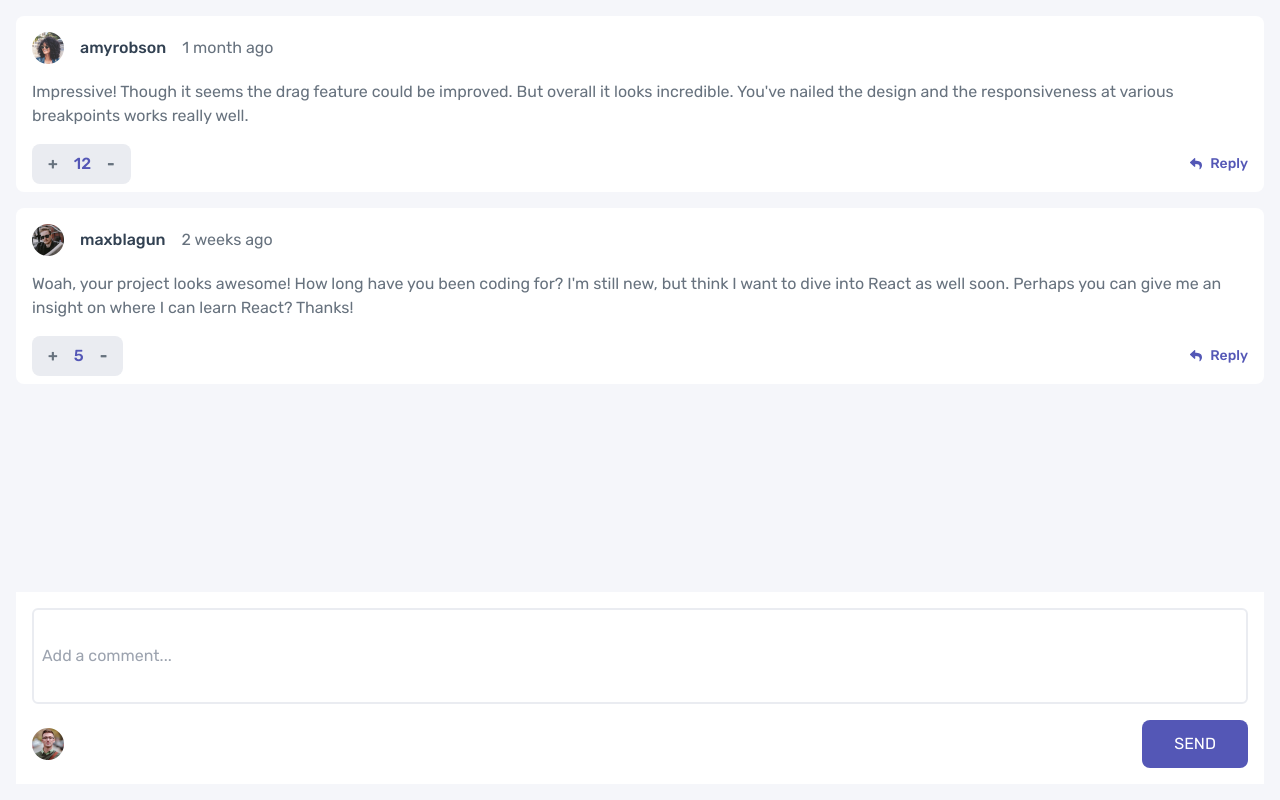
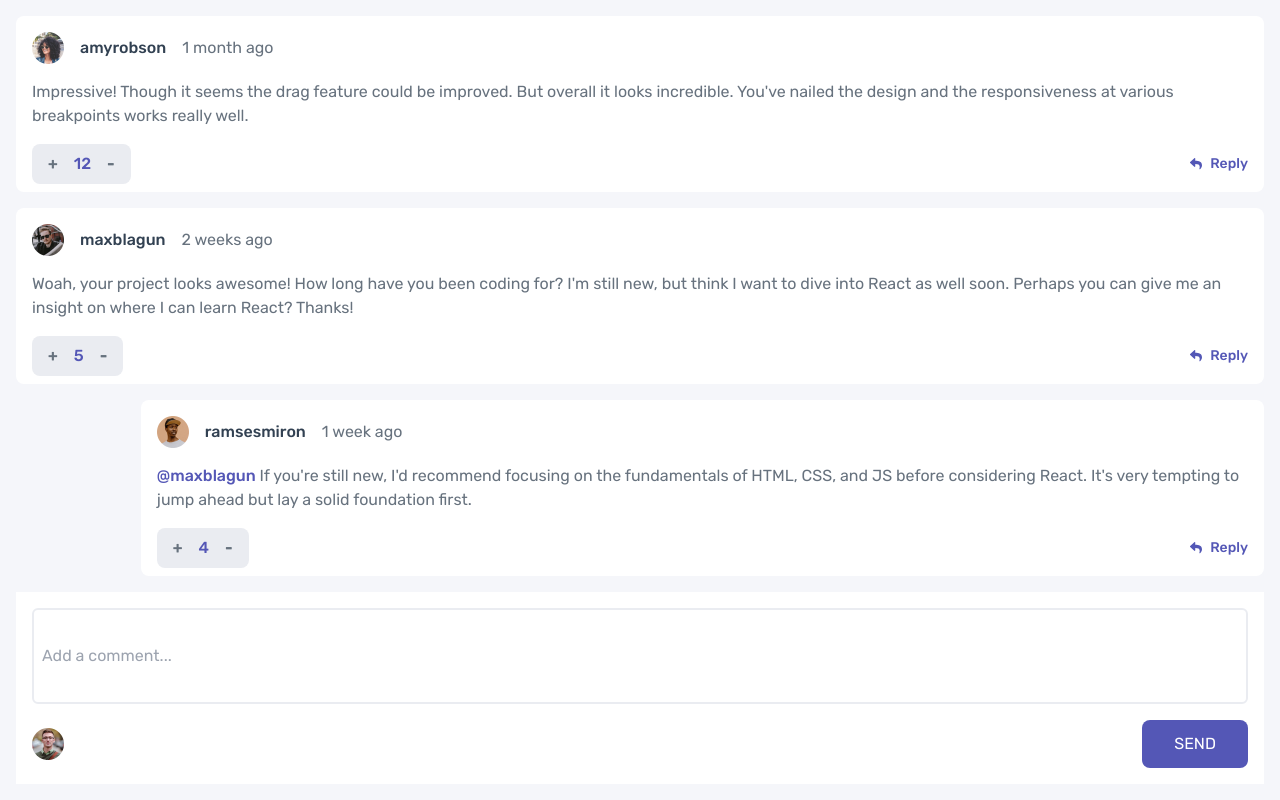
Before and after one commit to DripSwag/interactive-comments-section, a React (Vite) app: page / in a window 1280 px wide. Built offline with nearby package versions, Linux system fonts and the light colour scheme.

Commit message:
Added reply logic

```diff
--- a/src/App.tsx
+++ b/src/App.tsx
@@ -1,8 +1,9 @@
 import data from './data.json'
-import CommentComponent from './Components/Comment'
 import { Comment } from './interfaces/Comment.types'
 import { useCallback, useState } from 'react'
 import AddComment from './Components/AddComment'
+import CommentReplyContainer from './Components/CommentReplyContainer'
+import { Reply } from './interfaces/Reply.types'
 
 function App() {
   const [comments, setComments] = useState<Array<Comment>>(data.comments)
@@ -32,12 +33,65 @@ function App() {
 
   const deleteComment = useCallback(
     (id: number) => {
-      const index = comments.findIndex(value => {
-        return value.id === id
-      })
-      let temp = comments.slice(0)
-      temp.splice(index, 1)
-      setComments(temp)
+      //NOTE: Loops through each comment and checks if the comment is the comment to be deleted, else it will check if the replies has the comment to delete
+      //temp variable is a deep copy of the comments array
+      for (let i = 0; i < comments.length; i++) {
+        if (comments[i].id === id) {
+          let temp = comments.splice(0)
+          temp.splice(i, 1)
+          setComments(temp)
+        } else if (
+          comments[i].replies.findIndex(reply => {
+            return reply.id === id
+          }) !== -1
+        ) {
+          let temp = comments.splice(0)
+          temp[i].replies.splice(
+            temp[i].replies.findIndex(reply => {
+              return reply.id === id
+            }),
+            1,
+          )
+          setComments(temp)
+        }
+      }
+    },
+    [comments],
+  )
+
+  const addReply = useCallback(
+    (id: number, body: string, replyingTo: string) => {
+      for (let i = 0; i < comments.length; i++) {
+        let topComment = comments[i]
+        const reply: Reply = {
+          id: Date.now(),
+          content: body,
+          createdAt: 'Now',
+          score: 0,
+          replyingTo: replyingTo,
+          user: {
+            image: {
+              png: data.currentUser.image.png,
+              webp: data.currentUser.image.webp,
+            },
+            username: data.currentUser.username,
+          },
+        }
+        if (topComment.id === id) {
+          let tempComments = comments.splice(0)
+          tempComments[i].replies = [...tempComments[i].replies, reply]
+          setComments(tempComments)
+        } else {
+          let foundReply = topComment.replies.findIndex(value => {
+            return value.id === id
+          })
+          if (foundReply !== -1) {
+            let tempComments = comments.splice(0)
+            tempComments[i].replies = [...tempComments[i].replies, reply]
+            setComments(tempComments)
+          }
+        }
+      }
     },
     [comments],
   )
@@ -49,11 +103,11 @@ function App() {
           {comments &&
             comments.map(value => {
               return (
-                <CommentComponent
-                  comment={value}
-                  currentUser={data.currentUser.username}
+                <CommentReplyContainer
+                  value={value}
                   deleteComment={deleteComment}
                   key={value.id}
+                  addReply={addReply}
                 />
               )
             })}
--- a/src/Components/Comment.tsx
+++ b/src/Components/Comment.tsx
@@ -1,28 +1,45 @@
 import { useCallback, useState } from 'react'
-import { Comment } from '../interfaces/Comment.types'
 import Delete from './Delete'
 import Edit from './Edit'
-import Reply from './Reply'
+import Reply from './ReplyButton.tsx'
 import Score from './Score'
 import Mode from '../enums/Mode.enum.ts'
+import data from '../data.json'
+import ReplyBox from './ReplyBox.tsx'
 
 interface Params {
-  comment: Comment
-  currentUser: string
   deleteComment: Function
+  profileImg: string
+  replyingTo?: string
+  username: string
+  score: number
+  content: string
+  id: number
+  createdAt: string
+  addReply: Function
 }
 
 export default function CommentComponent({
-  comment,
-  currentUser,
   deleteComment,
+  profileImg,
+  replyingTo,
+  username,
+  score,
+  content,
+  id,
+  createdAt,
+  addReply,
 }: Params) {
   const [mode, setMode] = useState(Mode.default)
-  const [value, setValue] = useState(comment.content)
+  const [value, setValue] = useState(content)
 
   const changeMode = useCallback(
     (newMode: Mode) => {
+      if (newMode === mode) {
+        setMode(Mode.default)
+      } else {
         setMode(newMode)
+      }
     },
     [mode],
   )
@@ -31,7 +48,7 @@ export default function CommentComponent({
     if (commentUser === currentUser && mode === Mode.default) {
       return (
         <>
-          <Delete deleteComment={deleteComment} commentId={comment.id} />
+          <Delete deleteComment={deleteComment} commentId={id} />
           <Edit changeMode={changeMode} />
         </>
       )
@@ -49,22 +66,36 @@ export default function CommentComponent({
     } else {
       return (
         <>
-          <Reply />
+          <Reply changeMode={changeMode} />
         </>
       )
     }
   }
 
+  function renderReplyingTo() {
+    if (replyingTo) {
       return (
-    <div className='flex flex-col gap-4 bg-white rounded-lg p-4 h-fit'>
+        <span className='text-ModerateBlue font-medium'>@{replyingTo} </span>
+      )
+    } else {
+      return <></>
+    }
+  }
+
+  return (
+    <div className='w-full'>
+      <div
+        className={`flex flex-col gap-4 bg-white rounded-lg p-4 h-fit ${
+          replyingTo ? 'w-[90%] ml-auto' : ''
+        }`}
+      >
         <div className='flex items-center gap-4'>
-        <img src={comment.user.image.webp} className='aspect-square max-h-8' />
-        <h2 className='font-medium text-DarkBlue'>{comment.user.username}</h2>
-        <p className='text-GrayishBlue'>{comment.createdAt}</p>
+          <img src={profileImg} className='aspect-square max-h-8' />
+          <h2 className='font-medium text-DarkBlue'>{username}</h2>
+          <p className='text-GrayishBlue'>{createdAt}</p>
         </div>
         {mode === Mode.edit ? (
-        <input
-          type='text'
+          <textarea
             value={value}
             onChange={event => {
               setValue(event.currentTarget.value)
@@ -72,14 +103,26 @@ export default function CommentComponent({
             className='p-4 border-[1px] border-LightGrayishBlue rounded-lg text-GrayishBlue outline-none'
           />
         ) : (
-        <p className='text-GrayishBlue'>{value}</p>
+          <p className='text-GrayishBlue'>
+            {renderReplyingTo()}
+            {value}
+          </p>
         )}
         <div className='flex justify-between items-center max-h-6 mt-2'>
-        <Score score={comment.score} />
+          <Score score={score} />
           <div className='flex gap-4'>
-          {renderGhostButtons(comment.user.username, currentUser)}
+            {renderGhostButtons(username, data.currentUser.username)}
           </div>
         </div>
       </div>
+      {mode === Mode.reply && (
+        <ReplyBox
+          username={username}
+          commentId={id}
+          addReply={addReply}
+          setMode={setMode}
+        />
+      )}
+    </div>
   )
 }
--- /dev/null
+++ b/src/Components/CommentReplyContainer.tsx
@@ -0,0 +1,47 @@
+import { Comment } from '../interfaces/Comment.types'
+import CommentComponent from './Comment'
+
+interface Params {
+  value: Comment
+  deleteComment: Function
+  addReply: Function
+}
+
+export default function CommentReplyContainer({
+  value,
+  deleteComment,
+  addReply,
+}: Params) {
+  return (
+    <div className='flex flex-col gap-4'>
+      <CommentComponent
+        deleteComment={deleteComment}
+        profileImg={value.user.image.webp}
+        username={value.user.username}
+        score={value.score}
+        content={value.content}
+        createdAt={value.createdAt}
+        id={value.id}
+        key={value.id}
+        addReply={addReply}
+      />
+      {value.replies &&
+        value.replies.map(reply => {
+          return (
+            <CommentComponent
+              deleteComment={deleteComment}
+              profileImg={reply.user.image.webp}
+              username={reply.user.username}
+              score={reply.score}
+              content={reply.content}
+              createdAt={reply.createdAt}
+              id={reply.id}
+              key={reply.id}
+              replyingTo={reply.replyingTo}
+              addReply={addReply}
+            />
+          )
+        })}
+    </div>
+  )
+}
--- a/src/Components/Reply.tsx
+++ /dev/null
@@ -1,10 +0,0 @@
-import ReplyIcon from '../images/icon-reply.svg'
-
-export default function Reply() {
-  return (
-    <button className='flex items-center gap-2'>
-      <img src={ReplyIcon} className='h-full aspect-square max-h-3' />
-      <p className='BlueGhostButton'>Reply</p>
-    </button>
-  )
-}
--- /dev/null
+++ b/src/Components/ReplyBox.tsx
@@ -0,0 +1,50 @@
+import { useState } from 'react'
+import data from '../data.json'
+import Mode from '../enums/Mode.enum'
+
+interface Params {
+  username: string
+  addReply: Function
+  commentId: number
+  setMode: Function
+}
+
+export default function ReplyBox({
+  username,
+  addReply,
+  commentId,
+  setMode,
+}: Params) {
+  const [value, setValue] = useState('')
+
+  function handleClick() {
+    addReply(commentId, value, username)
+    setMode(Mode.default)
+  }
+
+  return (
+    <div
+      className={`flex p-2 flex-wrap justify-between gap-2 bg-white rounded-lg my-2 ${
+        username ? 'w-[90%] ml-auto' : ''
+      }`}
+    >
+      <img
+        src={data.currentUser.image.webp}
+        className='aspect-square h-8 order-2'
+      />
+      <textarea
+        value={value}
+        onChange={event => {
+          setValue(event.currentTarget.value)
+        }}
+        className='p-4 border-[1px] border-LightGrayishBlue rounded-lg text-GrayishBlue outline-none order-1 w-full'
+      />
+      <button
+        className='bg-ModerateBlue text-white px-8 py-3 rounded-lg h-min order-3'
+        onClick={handleClick}
+      >
+        REPLY
+      </button>
+    </div>
+  )
+}
--- /dev/null
+++ b/src/Components/ReplyButton.tsx
@@ -0,0 +1,20 @@
+import Mode from '../enums/Mode.enum'
+import ReplyIcon from '../images/icon-reply.svg'
+
+interface Params {
+  changeMode: Function
+}
+
+export default function Reply({ changeMode }: Params) {
+  return (
+    <button
+      className='flex items-center gap-2'
+      onClick={() => {
+        changeMode(Mode.reply)
+      }}
+    >
+      <img src={ReplyIcon} className='h-full aspect-square max-h-3' />
+      <p className='BlueGhostButton'>Reply</p>
+    </button>
+  )
+}
```
Lines whose indentation alone changed are shown as unchanged.
